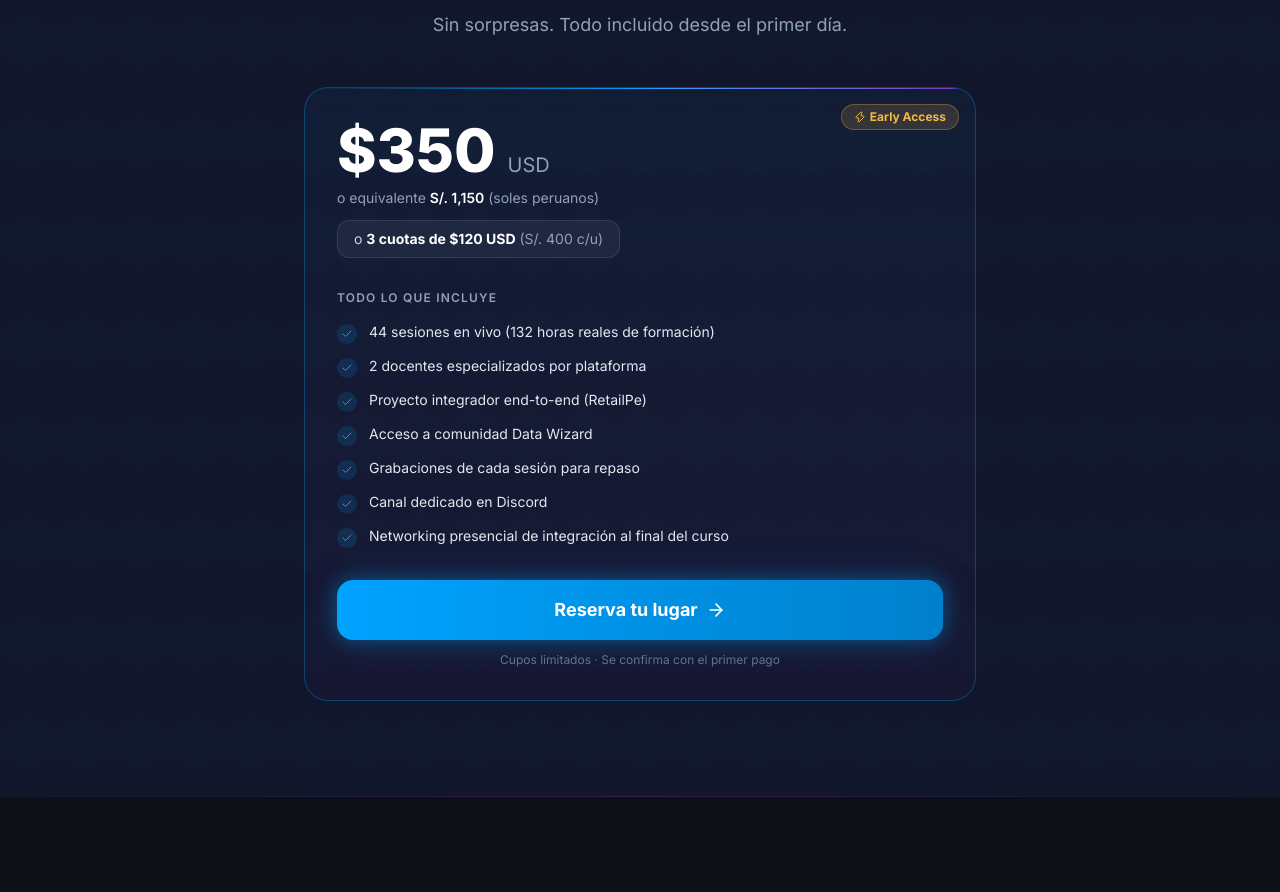
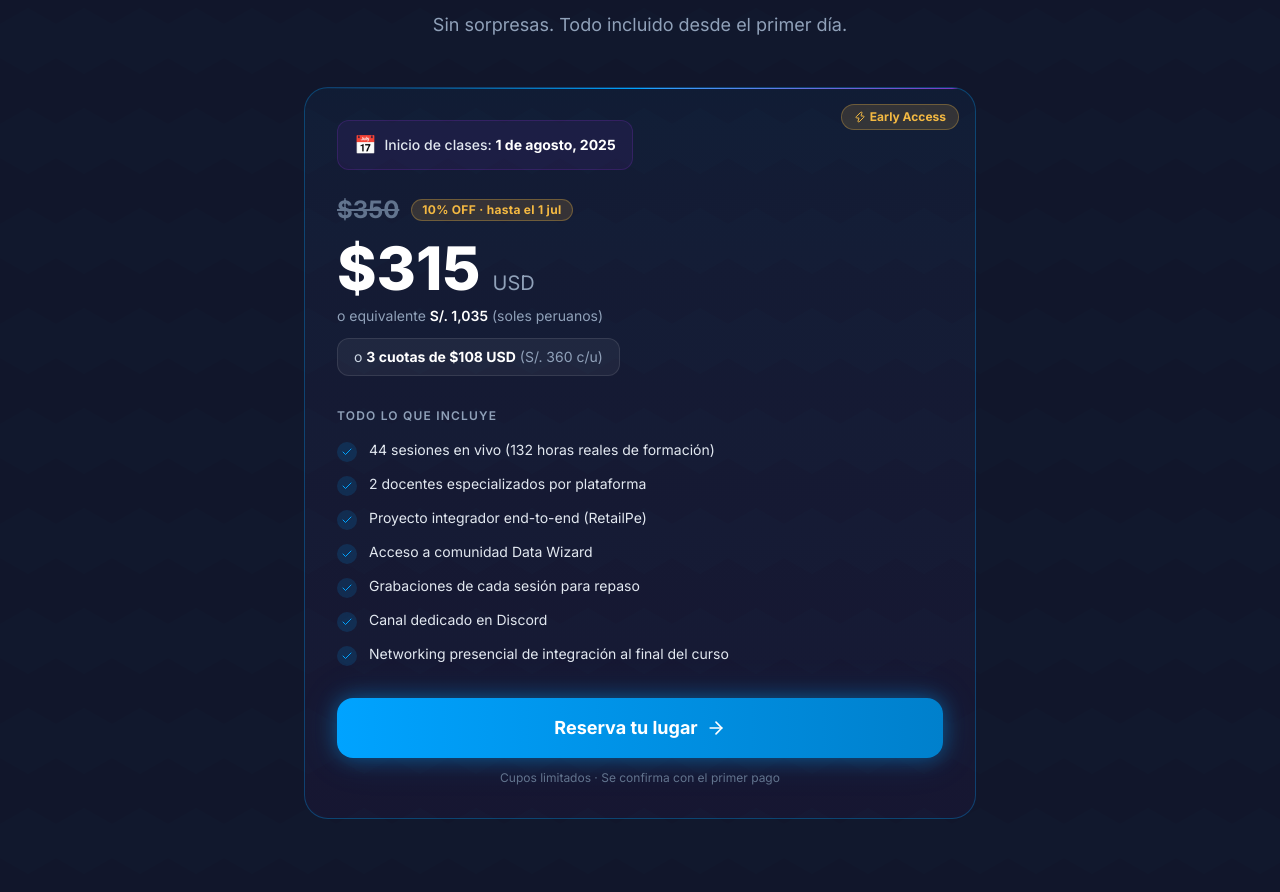
Before and after one commit to DanielEdu/datawizard-academy, a React (Vite) app: page / in a window 1280 px wide. Shown: the part 8374-9266 px from the top of the page. Built offline with nearby package versions, Linux system fonts and the light colour scheme.

Commit message:
cambio de precio

```diff
--- a/src/components/Pricing.jsx
+++ b/src/components/Pricing.jsx
@@ -62,21 +62,34 @@ export default function Pricing() {
           </div>
 
           <div className="p-8">
+            {/* Inicio de clases */}
+            <div className="flex items-center gap-2 mb-6 px-4 py-2.5 rounded-xl bg-[#7B2FBE]/10 border border-[#7B2FBE]/25 w-fit">
+              <span className="text-lg">📅</span>
+              <span className="text-slate-200 text-sm font-medium">Inicio de clases: <span className="text-white font-bold">1 de agosto, 2025</span></span>
+            </div>
+
             {/* Price */}
             <div className="mb-8">
+              {/* Oferta tiempo limitado */}
+              <div className="flex items-center gap-3 mb-3">
+                <span className="text-slate-500 line-through text-2xl font-bold">$350</span>
+                <span className="px-2.5 py-0.5 rounded-full bg-[#F4B942]/15 border border-[#F4B942]/30 text-[#F4B942] text-xs font-bold tracking-wide">
+                  10% OFF · hasta el 1 jul
+                </span>
+              </div>
               <div className="flex items-baseline gap-3 mb-2">
-                <span className="text-5xl sm:text-6xl font-extrabold text-white">$350</span>
+                <span className="text-5xl sm:text-6xl font-extrabold text-white">$315</span>
                 <span className="text-xl text-slate-400">USD</span>
               </div>
               <div className="text-slate-400 text-sm mb-3">
-                o equivalente <span className="text-white font-semibold">S/. 1,150</span> (soles peruanos)
+                o equivalente <span className="text-white font-semibold">S/. 1,035</span> (soles peruanos)
               </div>
 
               {/* Installments */}
               <div className="inline-flex items-center gap-2 px-4 py-2 rounded-xl bg-white/5 border border-white/10">
                 <span className="text-slate-300 text-sm">
-                  o <span className="text-white font-bold">3 cuotas de $120 USD</span>
-                  <span className="text-slate-400 ml-1">(S/. 400 c/u)</span>
+                  o <span className="text-white font-bold">3 cuotas de $108 USD</span>
+                  <span className="text-slate-400 ml-1">(S/. 360 c/u)</span>
                 </span>
               </div>
             </div>
```
